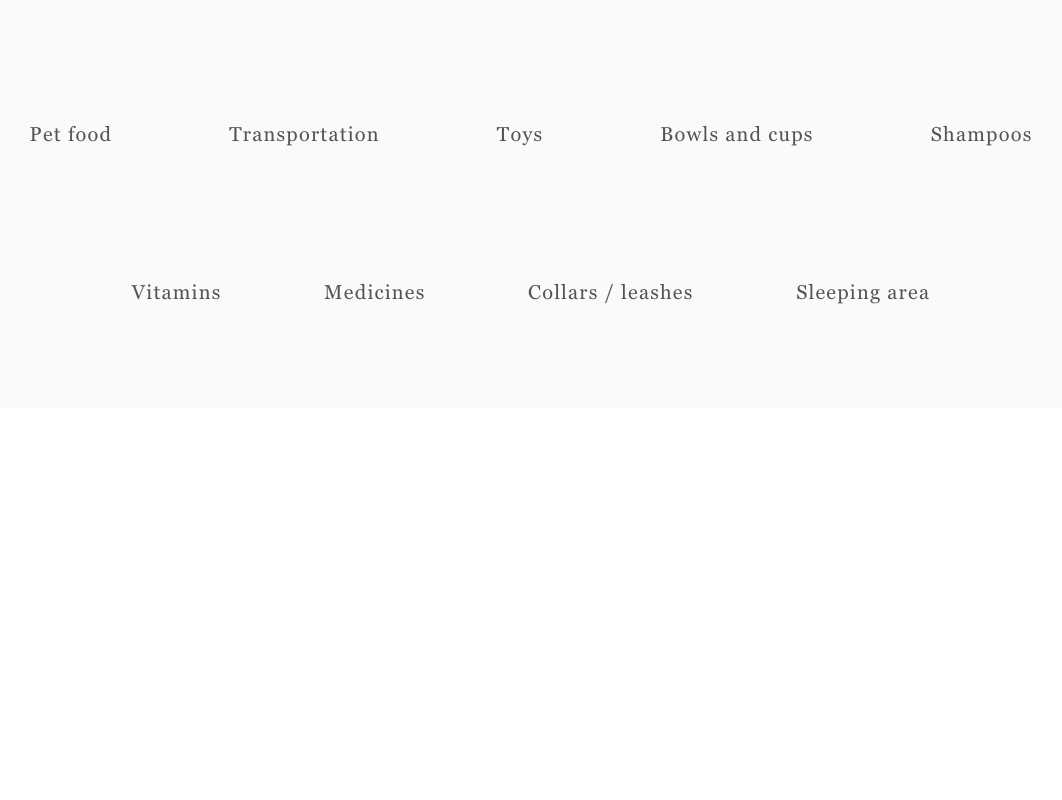
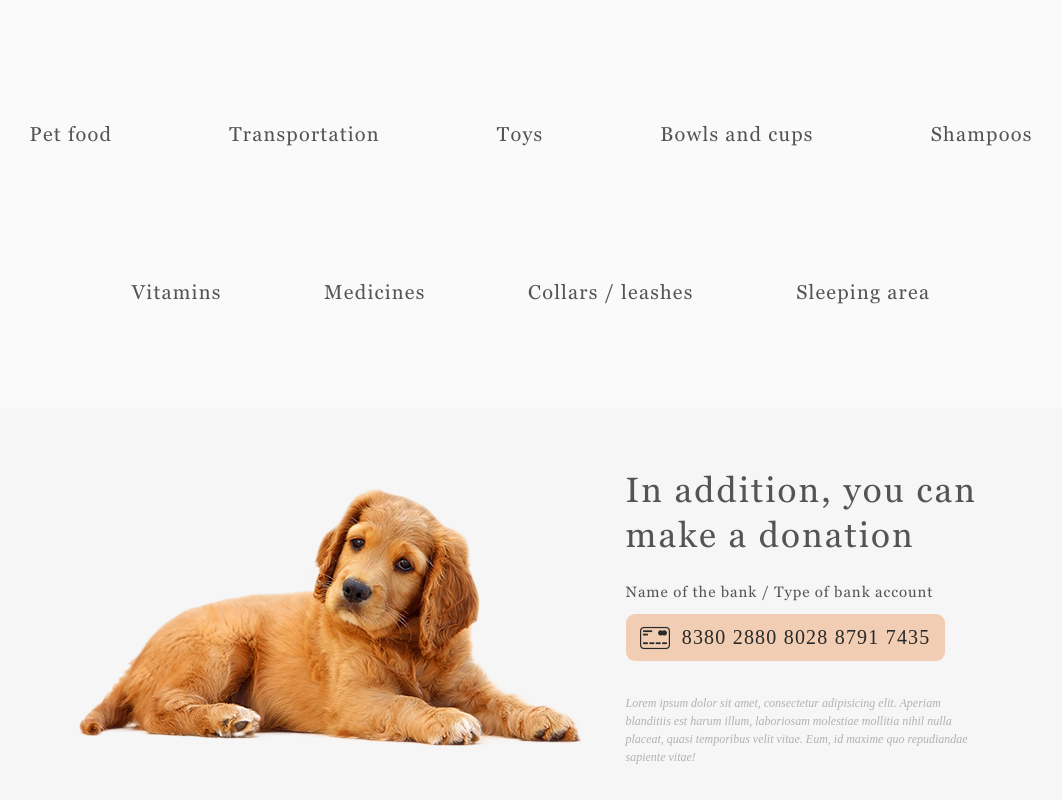
Before and after one commit to PavelSkorikov/my_little_friend, a Vue app: page / in a window 1280 px wide. Shown: the part 2451-3251 px from the top of the page, without its empty margins (109-1171 px from the left). Before the commit the page ends 2859 px from the top, so only its background shows below. Built offline with nearby package versions, Linux system fonts and the light colour scheme; a web font is replaced by a local one.

Commit message:
create Donation page

```diff
--- a/src/views/Donation.vue
+++ b/src/views/Donation.vue
@@ -1,5 +1,32 @@
 <template>
-
+<div class="donation">
+    <div class="container">
+        <div class="donation__row">
+            <img class="donation__img" src="@/assets/images/dog_12157.png" alt="">
+            <div class="donation__infoblock">
+                <div class="donation__title">
+                    In addition, you
+                    can make a donation
+                </div>
+                <span class="donation__cardtitle">Name of the bank / Type of bank account</span>
+                <div class="cardlink">
+                    <img src="@/assets/images/credit_card.png" alt="">
+                    <div class="cardlink__number">
+                        8380 2880 8028 8791 7435
+                    </div>
+                </div>
+                <div class="donation__info">
+                    Lorem ipsum dolor sit amet, consectetur adipisicing elit. Aperiam blanditiis est harum illum, laboriosam molestiae mollitia nihil nulla placeat, quasi temporibus velit vitae. Eum, id maxime quo repudiandae sapiente vitae!
+                </div>
+                <!-- /.donation__info -->
+            </div>
+            <!-- /.infoblock -->
+        </div>
+        <!-- /.donation__row -->
+    </div>
+    <!-- /.container -->
+</div>
+<!-- /.donation -->
 </template>
 
 <script>
@@ -8,6 +35,82 @@
     }
 </script>
 
-<style scoped>
+<style scoped lang="scss">
+    .container{
+        max-width: 925px;
+        margin: 0 auto;
+        padding: 0 10px 0 10px;
+    }
+    .donation{
+        max-width: 100%;
+        background-color: #f6f6f6;
+        padding: 60px 0 84px 0;
+        @media (max-width: 480px) {
+            padding: 20px 0 20px 0;
+        }
+        &__row{
+            display: flex;
+            justify-content: space-between;
+            align-items: center;
+            flex-wrap: wrap;
+        }
+        &__img{
+            @media (max-width: 520px) {
+                width: 90%;
+            }
+        }
+        &__infoblock{
+            max-width: 358px;
+            display: flex;
+            flex-direction: column;
+        }
+        &__title{
+            padding-bottom: 25px;
+            font-family: Georgia;
+            font-size: 35px;
+            line-height: 45px;
+            font-weight: 400;
+            letter-spacing: 0.06em;
+            color: #545454;
+        }
+        &__cardtitle{
+            padding-bottom: 13px;
+            font-family: Georgia;
+            font-size: 15px;
+            line-height: 1.2;
+            font-weight: 400;
+            letter-spacing: 0.06em;
+            color: #545454;
+        }
+        &__info{
+            font-family: ArialMT;
+            font-size: 12px;
+            line-height: 18px;
+            font-weight: 400;
+            font-style: italic;
+            color: #b2b2b2;
+            margin-top: 33px;
+        }
+    }
+    .cardlink{
+        max-width: 319px;
+        height: 47px;
+        padding: 17px 14px 17px 14px;
+        background-color: #f1cdb3;
+        border-radius: 9px;
+        text-align: center;
+        display: flex;
+        justify-content: space-between;
+        align-items: center;
+        cursor: pointer;
+        &__number{
+            font-family: TimesNewPSMT;
+            font-size: 20px;
+            line-height: 15px;
+            font-weight: 400;
+            letter-spacing: 0.06em;
+            color: #292929;
+        }
+    }
 
 </style>
--- a/src/views/Help.vue
+++ b/src/views/Help.vue
@@ -50,6 +50,9 @@
         max-width: 100%;
         padding: 72px 0 83px 0;
         background-color: #fafafa;
+        @media (max-width: 480px) {
+            padding: 20px 0 20px 0;
+        }
         &__col{
             display: flex;
             flex-direction: column;
--- a/src/views/Home.vue
+++ b/src/views/Home.vue
@@ -6,6 +6,7 @@
         <about/>
         <Our_friends />
         <Help />
+        <Donation />
       </div>
     </div>
     <!-- /.wrapper -->
@@ -18,13 +19,15 @@ import Hi from '@/views/Hi.vue';
 import About from "@/views/About";
 import Our_friends from "./Our_friends";
 import Help from "./Help";
+import Donation from "./Donation";
 export default {
   name: 'home',
   components: {
     Hi,
     About,
     Our_friends,
-    Help
+    Help,
+    Donation
   }
 }
 </script>
```
Also changed, not shown: src/assets/images/credit_card.png (added), src/assets/images/dog_12157.png (added).
